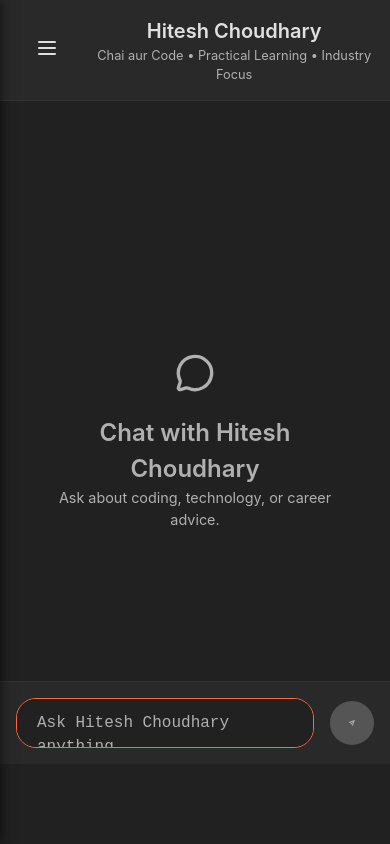
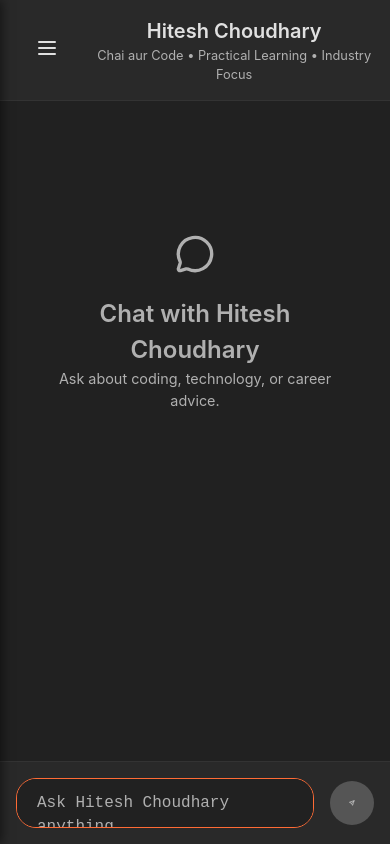
Before and after one commit to Ashwinumbarkar20/Persona-AI-chattingBot, a React (Vite) app in the folder FrontEnd/vite-project/: page / in a window 390 px wide. Built offline with nearby package versions, Linux system fonts and the light colour scheme.

Commit message:
height corrected

```diff
--- a/FrontEnd/vite-project/src/Component/PersonaChatbot.css
+++ b/FrontEnd/vite-project/src/Component/PersonaChatbot.css
@@ -204,7 +204,7 @@
 /* Messages */
 
 .messages {
-  flex-grow: 1;
+
   padding: 1rem;
   overflow-y: auto;
   display: flex;
@@ -465,7 +465,8 @@
     max-width: 90%;
   }
   .input-bar {
-
+    position: absolute;
+    bottom: 0;
     width: 100vw;
   }
 }
```
